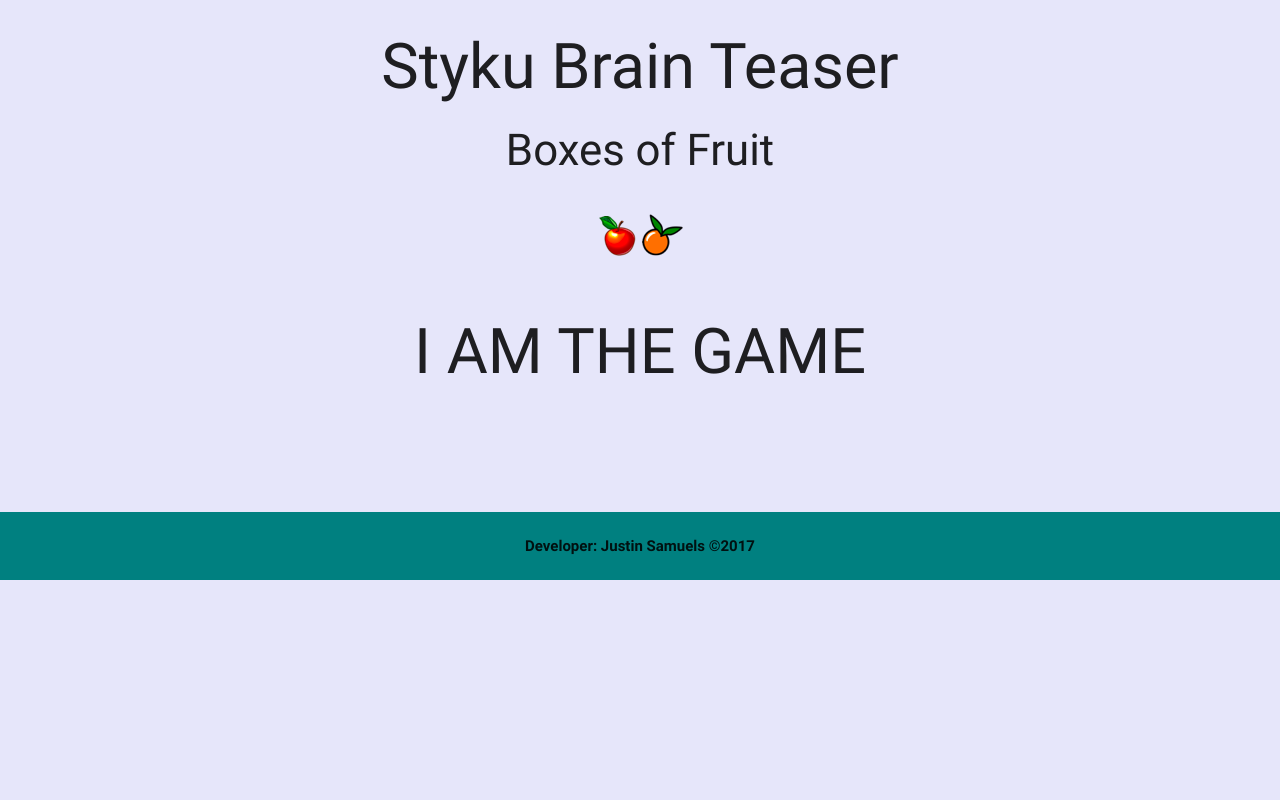
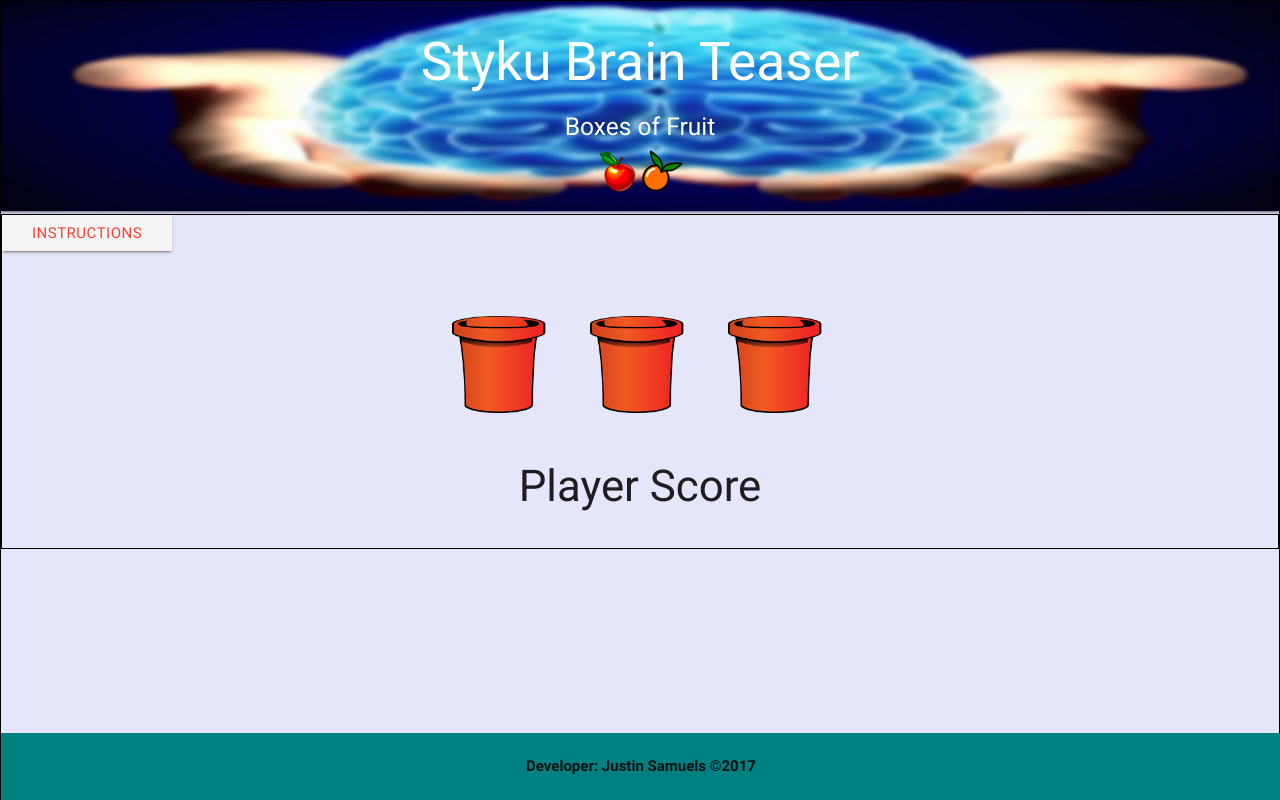
Before and after one commit to blizm87/boxesOfFruit, a website: page public/index.html at #!/game in a window 1280 px wide. Drawn offline with Linux system fonts and the light colour scheme.

Commit message:
added bucket images and organized sections

```diff
--- a/public/css/style.css
+++ b/public/css/style.css
@@ -1,10 +1,39 @@
+html,body {
+  width: 100%;
+  height: 100%;
+}
+
 body {
+  margin-top: 0;
+  border: 1px solid black;
   background-color: lavender;
 }
 
-#mainContainer {
+    header {
+      padding-bottom: 1em;
       text-align: center;
-  padding-bottom: 6.75em;
+    }
+
+        header>h2 {
+          margin-top: 0;
+          padding-top: .6em;
+        }
+
+        #headerBackImg {
+          left: 0;
+          width: 100%;
+          height: 14em;
+          position: absolute;
+          filter: blur(2px);
+          z-index: -1;
+        }
+
+        #headerOverlay {
+          left: 0;
+          width: 100%;
+          height: 14em;
+          position: absolute;
+          z-index: -2;
         }
 
     #partialIndexContainer {
@@ -29,8 +58,40 @@ body {
                       margin: 0 auto;
                     }
 
+    #partialGameContainer {
+      border: 1px solid black;
+    }
+
+        #problemStatement {
+          background-color: white;
+          padding: 1.5em;
+          border-radius: 15px;
+          font-size: 18px;
+        }
+
+        #bucketContainer {
+          margin-top: 3em;
+          margin-left: auto;
+          margin-right: auto;
+          width: 30%;
+          display: flex;
+          align-items: flex-start;
+          justify-content: space-between;
+        }
+
+            .bucketInd>img {
+              width: 100px;
+            }
+
+        #playerScoreContainer {
+          text-align: center;
+        }
+
+
 footer {
   width: 100%;
+  position: absolute;
+  bottom: 0;
   padding-top: .5em;
   padding-bottom: .5em;
   background-color: teal;
--- a/public/index.html
+++ b/public/index.html
@@ -9,14 +9,19 @@
   <script src="./js/angular-route.min.js"></script>
 </head>
 <body ng-controller='mainCtrl'>
+  <header class='white-text'>
+    <img src="../assets/wallpapers/mindArt1.jpg" alt='mindArt' id='headerBackImg'>
+    <img src="../assets/wallpapers/mindArt1.jpg" alt='mindArt' id='headerOverlay'>
+    <h2>Styku Brain Teaser</h2>
+    <h5>Boxes of Fruit</h5>
+    <img src='./assets/images/Apple.png' alt='APPLE' />
+    <img src='./assets/images/Orange.png' alt='ORANGE' />
+  </header>
+
   <div id='mainContainer' class='container-fluid'>
-    <h1>Styku Brain Teaser</h1>
-    <h3>Boxes of Fruit</h3><br>
-    <img src='./assets/images/Apple.png' alt='APPLE' />
-    <img src='./assets/images/Orange.png' alt='ORANGE' /><br><br>
-
     <div ng-view class='container-fluid'></div>
   </div>
+
   <footer class='container-fluid'>
     <p>Developer: Justin Samuels &copy;2017</p>
   </footer>
--- a/public/js/app.js
+++ b/public/js/app.js
@@ -23,7 +23,15 @@
 
     function gameCtrl($scope, $http, $timeout){
       console.log('I am the game controller')
-
+      let urlParams = window.location.href.split('?')[1];
+      let paramRes = urlParams.split('=')[1];
+      $http
+        .get(`http://127.0.0.1:3000/members?profileId=${paramRes}`)
+        .then(function(response){
+          console.log(response)
+        }, function(err){
+          console.log(err)
+        })
     } //  END GAMECTRL -  CONTROLLER
 
     //  ANGULAR ROUTE HANDLER SECTION
--- a/public/partials/game.html
+++ b/public/partials/game.html
@@ -1 +1,38 @@
-<h1>I AM THE GAME</h1>
+<div id='partialGameContainer' class='container-fluid'>
+  <section class='row'>
+    <button class='btn waves-effect waves-light pulse grey lighten-4 red-text'>Instructions</button>
+    <div class='col s12 m12 dropdown-content'>
+      <div class='container-fluid z-depth-3' id='problemStatement'>
+        <p><span style='font-weight: bold;'>Problem:</span> There are three boxes of fruit. One box is full of Oranges only.
+          A second box is full of Apples only. A third box is a random mix of both.
+          But all three boxes are mislabelled. For example, the box labelled "Apples"
+          may very well be only oranges, or have both oranges and apples.
+        </p>
+      </div>
+    </div>
+  </section>
+
+  <section class='row'>
+    <div class='col s12 m12'>
+      <div id='bucketContainer'>
+        <div class='bucketInd'>
+          <img src="../assets/images/bucket.png" alt="bucket" class='responsive-img'>
+        </div>
+        <div class='bucketInd'>
+          <img src="../assets/images/bucket.png" alt="bucket" class='responsive-img'>
+        </div>
+        <div class='bucketInd'>
+          <img src="../assets/images/bucket.png" alt="bucket" class='responsive-img'>
+        </div>
+      </div>
+    </div>
+  </section>
+
+  <section class='row'>
+    <div class='col s12 m12'>
+      <div class='container' id='playerScoreContainer'>
+        <h3>Player Score</h3>
+      </div>
+    </div>
+  </section>
+</div>
```
Also changed, not shown: src/routes/members.js (+6 -1 lines), public/assets/images/bucket.png (added), public/assets/wallpapers/mindArt1.jpg (added). Lines whose indentation alone changed are shown as unchanged.
